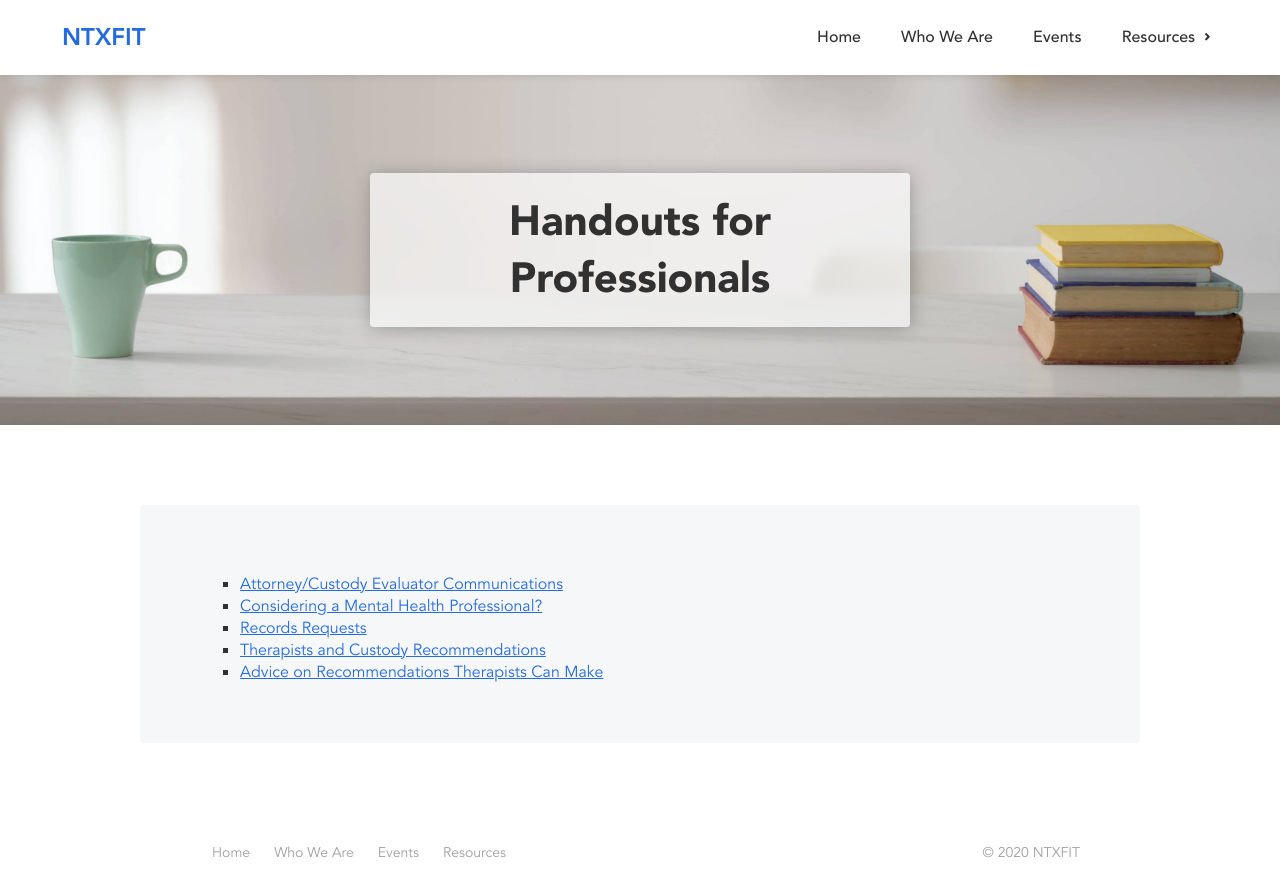
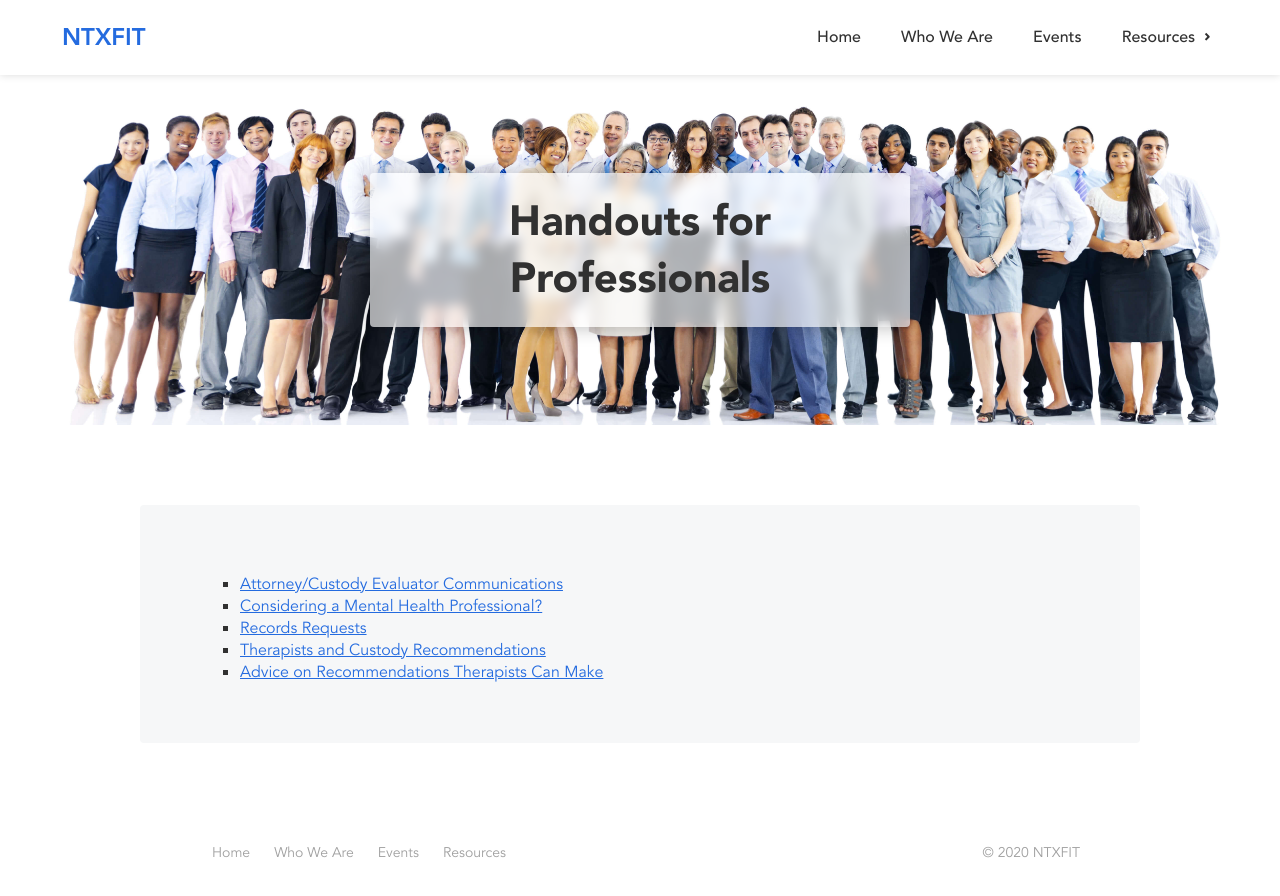
Before and after one commit to Modern-Lawyer-Marketing/ntxfit, a React (Create React App) app: page /resources/handouts-for-professionals in a window 1280 px wide. Shown: the top 896 px of the page. Built offline with nearby package versions, Linux system fonts and the light colour scheme.

Commit message:
Change header image

```diff
--- a/src/pages/Resources/HandoutsProfessionals.jsx
+++ b/src/pages/Resources/HandoutsProfessionals.jsx
@@ -8,7 +8,7 @@ import Header from '../../components/Header';
  */
 const HandoutsProfessionals = () => (
   <div>
-    <Header short backgroundImage={require('../../images/coffee-and-books.jpg')} backgroundPosition="center">
+    <Header short backgroundImage={require('../../images/group.jpg')} backgroundPosition="center 35%">
       <h1>Handouts for Professionals</h1>
     </Header>
     <div className="resources-content content-item">
```
Also changed, not shown: src/images/group.jpg (added).
